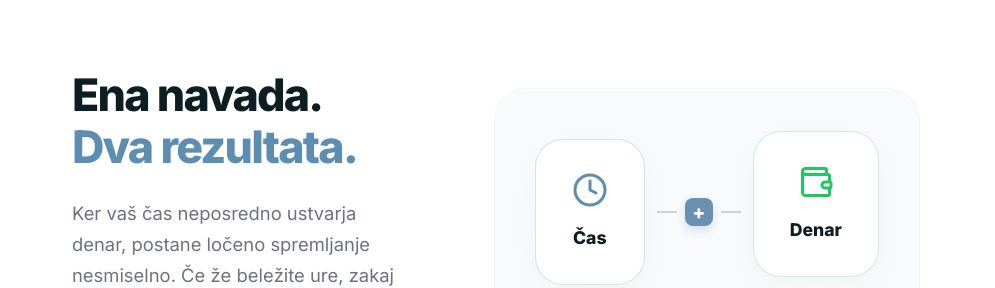
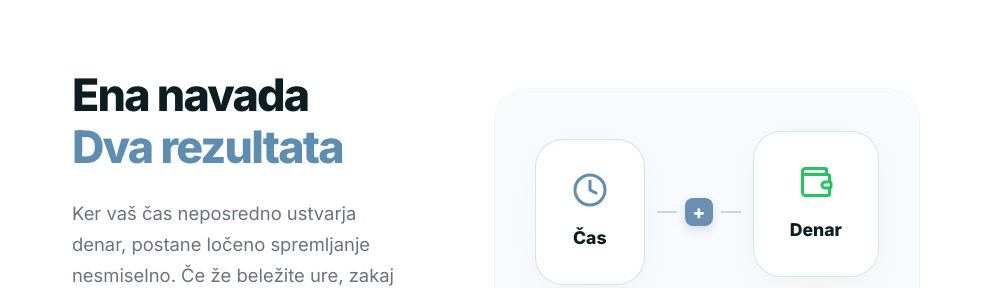
Before and after one commit to filipkolle/Landing-4P, a React (Vite) app: page /o-nas in a window 1280 px wide. Shown: the part 538-826 px from the top of the page, without its empty margins (144-1139 px from the left). Built offline with nearby package versions, Linux system fonts and the light colour scheme.

Commit message:
feat: remove trailing dots from idea section heading

```diff
--- a/src/pages/AboutPage.jsx
+++ b/src/pages/AboutPage.jsx
@@ -65,7 +65,7 @@ const AboutPage = () => {
             transition={{ duration: 1, ease: expoOut }}
           >
             <div className="idea-content">
-              <h2>Ena navada. <br/><span className="blue-text">Dva rezultata.</span></h2>
+              <h2>Ena navada <br/><span className="blue-text">Dva rezultata</span></h2>
               <p>
                 Ker vaš čas neposredno ustvarja denar, postane ločeno spremljanje nesmiselno. Če že beležite ure, zakaj ne bi v istem koraku prevzeli nadzora še nad financami?
               </p>
```
